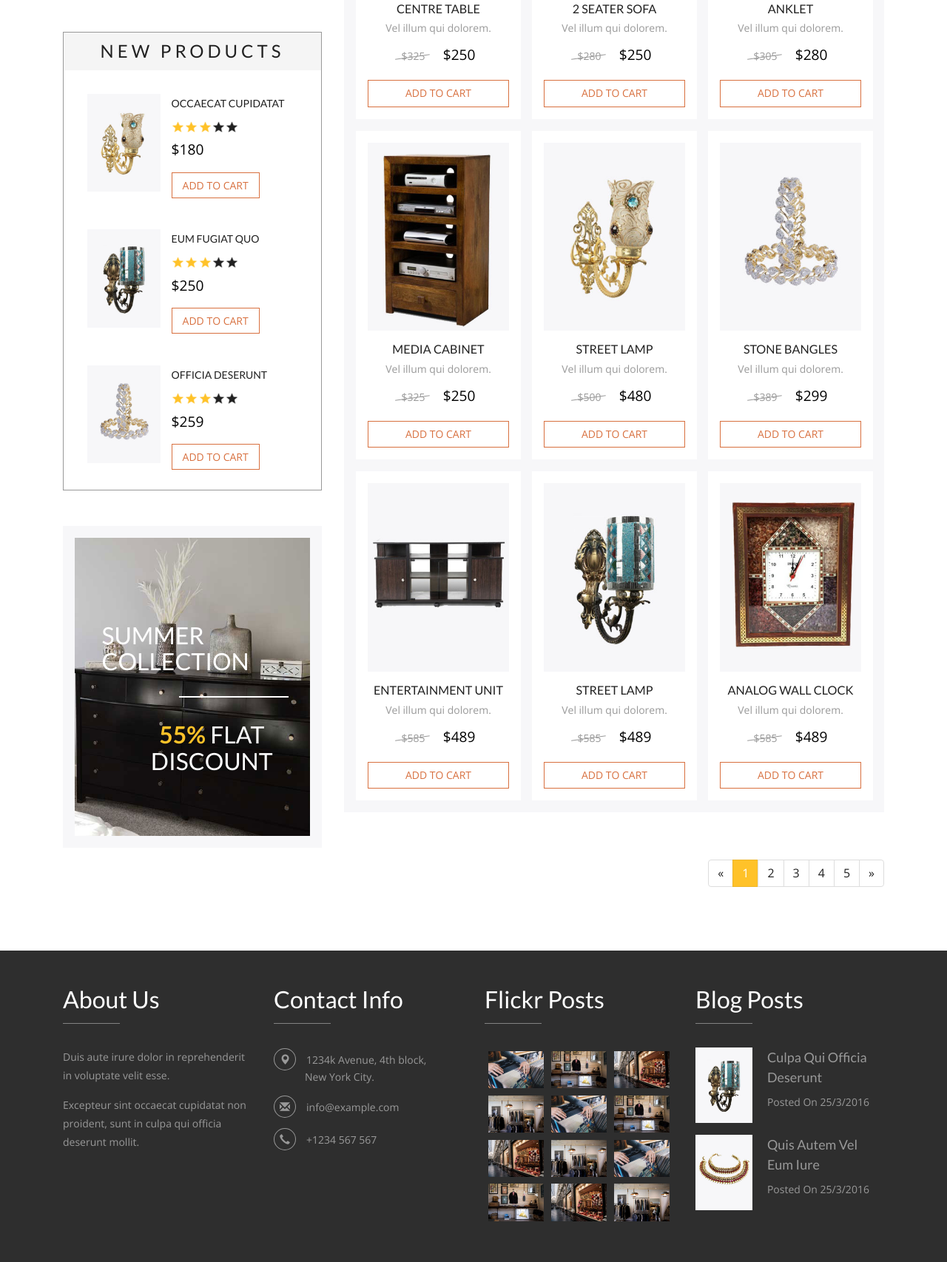
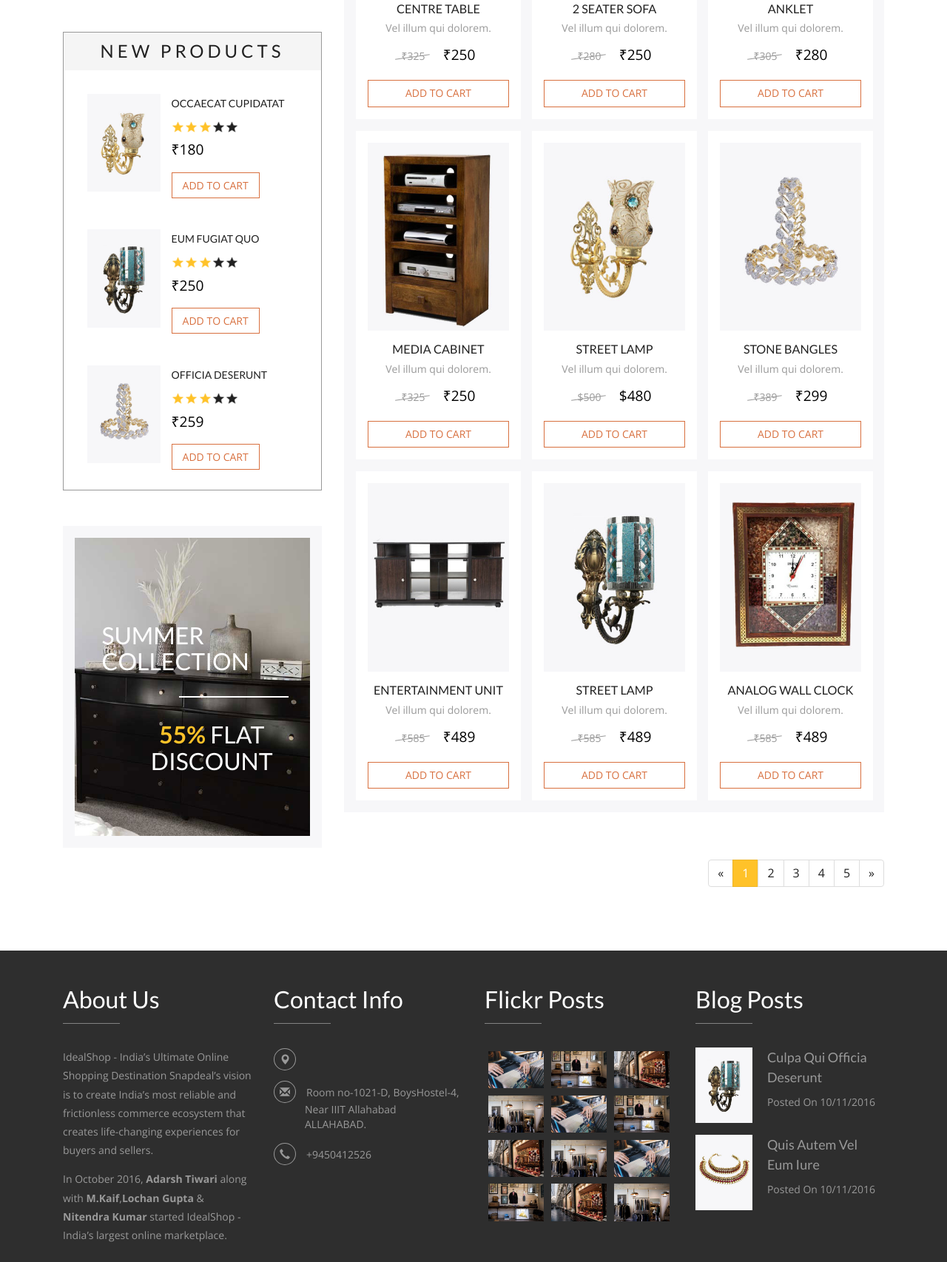
Before and after one commit to GooglerAdarsh/ecommwebkriti, a plain HTML site: page furniture.html in a window 1280 px wide. Shown: the part 1094-2800 px from the top of the page at 74% size. Drawn offline with nearby package versions, Linux system fonts and the light colour scheme.

Commit message:
Update furniture.html

```diff
--- a/furniture.html
+++ b/furniture.html
@@ -2,7 +2,7 @@
 <!DOCTYPE html>
 <html>
 <head>
-<title>Dukaan a Ecommerce Online Shopping Hub</title>
+<title>IdealShop - a Ecommerce Online Shopping Hub</title>
 <!-- for-mobile-apps -->
 <meta name="viewport" content="width=device-width, initial-scale=1">
 <meta http-equiv="Content-Type" content="text/html; charset=utf-8" />
@@ -41,25 +41,25 @@ Smartphone Compatible web template, free webdesigns for Nokia, Samsung, LG, Sony
 			<div class="header-grid">
 				<div class="header-grid-left animated wow slideInLeft" data-wow-delay=".5s">
 					<ul>
-						<li><i class="glyphicon glyphicon-envelope" aria-hidden="true"></i><a href="mailto:info@example.com">@example.com</a></li>
-						<li><i class="glyphicon glyphicon-earphone" aria-hidden="true"></i>+1234 <span>567</span> 892</li>
+						<li><i class="glyphicon glyphicon-envelope" aria-hidden="true"></i><a href="mailto:IdealShop@iiita.ac.in">IdealShop@iiita.ac.in</a></li>/li>
+						<li><i class="glyphicon glyphicon-earphone" aria-hidden="true"></i>+91-9450412526</li>
 						<li><i class="glyphicon glyphicon-log-in" aria-hidden="true"></i><a href="login.html">Login</a></li>
 						<li><i class="glyphicon glyphicon-book" aria-hidden="true"></i><a href="register.html">Register</a></li>
 					</ul>
 				</div>
 				<div class="header-grid-right animated wow slideInRight" data-wow-delay=".5s">
 					<ul class="social-icons">
-						<li><a href="#" class="facebook"></a></li>
+						<li><a href="https://www.facebook.com/GOOGLERadarsh" class="facebook"></a></li>
 						<li><a href="#" class="twitter"></a></li>
-						<li><a href="#" class="g"></a></li>
-						<li><a href="#" class="instagram"></a></li>
+						<li><a href="https://plus.google.com/u/0/+GoogleADARSHTIWARI" class="g"></a></li>
+						<li><a href="https://www.instagram.com/_adarsh_tiwari_/?hl=en" class="instagram"></a></li>
 					</ul>
 				</div>
 				<div class="clearfix"> </div>
 			</div>
 			<div class="logo-nav">
 				<div class="logo-nav-left animated wow zoomIn" data-wow-delay=".5s">
-					<h1><a href="index.html">Dukaan <span>Shop anywhere</span></a></h1>
+					<h1><a href="index.html">IdealShop <span>Shop by Heart</span></a></h1>
 				</div>
 				<div class="logo-nav-left1">
 					<nav class="navbar navbar-default">
@@ -222,10 +222,10 @@ Smartphone Compatible web template, free webdesigns for Nokia, Samsung, LG, Sony
 								min: 0,
 								max: 100000,
 								values: [ 10000, 60000 ],
-								slide: function( event, ui ) {  $( "#amount" ).val( "$" + ui.values[ 0 ] + " - $" + ui.values[ 1 ] );
+								slide: function( event, ui ) {  $( "#amount" ).val( "₹" + ui.values[ 0 ] + " - ₹" + ui.values[ 1 ] );
 								}
 					 });
-					$( "#amount" ).val( "$" + $( "#slider-range" ).slider( "values", 0 ) + " - $" + $( "#slider-range" ).slider( "values", 1 ) );
+					$( "#amount" ).val( "₹" + $( "#slider-range" ).slider( "values", 0 ) + " - ₹" + $( "#slider-range" ).slider( "values", 1 ) );
 
 
 						});//]]>
@@ -283,7 +283,7 @@ Smartphone Compatible web template, free webdesigns for Nokia, Samsung, LG, Sony
 									<div class="clearfix"> </div>
 								</div>
 								<div class="simpleCart_shelfItem new-products-grid-right-add-cart">
-									<p> <span class="item_price">$180</span><a class="item_add" href="#">add to cart </a></p>
+									<p> <span class="item_price">₹180</span><a class="item_add" href="#">add to cart </a></p>
 								</div>
 							</div>
 							<div class="clearfix"> </div>
@@ -313,7 +313,7 @@ Smartphone Compatible web template, free webdesigns for Nokia, Samsung, LG, Sony
 									<div class="clearfix"> </div>
 								</div>
 								<div class="simpleCart_shelfItem new-products-grid-right-add-cart">
-									<p> <span class="item_price">$250</span><a class="item_add" href="#">add to cart </a></p>
+									<p> <span class="item_price">₹250</span><a class="item_add" href="#">add to cart </a></p>
 								</div>
 							</div>
 							<div class="clearfix"> </div>
@@ -343,7 +343,7 @@ Smartphone Compatible web template, free webdesigns for Nokia, Samsung, LG, Sony
 									<div class="clearfix"> </div>
 								</div>
 								<div class="simpleCart_shelfItem new-products-grid-right-add-cart">
-									<p> <span class="item_price">$259</span><a class="item_add" href="#">add to cart </a></p>
+									<p> <span class="item_price">₹259</span><a class="item_add" href="#">add to cart </a></p>
 								</div>
 							</div>
 							<div class="clearfix"> </div>
@@ -421,7 +421,7 @@ Smartphone Compatible web template, free webdesigns for Nokia, Samsung, LG, Sony
 							<h4><a href="single.html">Centre Table</a></h4>
 							<p>Vel illum qui dolorem.</p>
 							<div class="simpleCart_shelfItem products-right-grid1-add-cart">
-								<p><i>$325</i> <span class="item_price">$250</span><a class="item_add" href="#">add to cart </a></p>
+								<p><i>₹325</i> <span class="item_price">₹250</span><a class="item_add" href="#">add to cart </a></p>
 							</div>
 						</div>
 						<div class="new-collections-grid1 products-right-grid1 animated wow slideInUp" data-wow-delay=".5s">
@@ -454,7 +454,7 @@ Smartphone Compatible web template, free webdesigns for Nokia, Samsung, LG, Sony
 							<h4><a href="single.html">Media Cabinet</a></h4>
 							<p>Vel illum qui dolorem.</p>
 							<div class="simpleCart_shelfItem products-right-grid1-add-cart">
-								<p><i>$325</i> <span class="item_price">$250</span><a class="item_add" href="#">add to cart </a></p>
+								<p><i>₹325</i> <span class="item_price">₹250</span><a class="item_add" href="#">add to cart </a></p>
 							</div>
 						</div>
 						<div class="new-collections-grid1 products-right-grid1 animated wow slideInUp" data-wow-delay=".5s">
@@ -487,7 +487,7 @@ Smartphone Compatible web template, free webdesigns for Nokia, Samsung, LG, Sony
 							<h4><a href="single.html">Entertainment Unit</a></h4>
 							<p>Vel illum qui dolorem.</p>
 							<div class="simpleCart_shelfItem products-right-grid1-add-cart">
-								<p><i>$585</i> <span class="item_price">$489</span><a class="item_add" href="#">add to cart </a></p>
+								<p><i>₹585</i> <span class="item_price">₹489</span><a class="item_add" href="#">add to cart </a></p>
 							</div>
 						</div>
 					</div>
@@ -522,7 +522,7 @@ Smartphone Compatible web template, free webdesigns for Nokia, Samsung, LG, Sony
 							<h4><a href="single.html">2 Seater Sofa</a></h4>
 							<p>Vel illum qui dolorem.</p>
 							<div class="simpleCart_shelfItem products-right-grid1-add-cart">
-								<p><i>$280</i> <span class="item_price">$250</span><a class="item_add" href="#">add to cart </a></p>
+								<p><i>₹280</i> <span class="item_price">₹250</span><a class="item_add" href="#">add to cart </a></p>
 							</div>
 						</div>
 						<div class="new-collections-grid1 products-right-grid1 animated wow slideInUp" data-wow-delay=".5s">
@@ -588,7 +588,7 @@ Smartphone Compatible web template, free webdesigns for Nokia, Samsung, LG, Sony
 							<h4><a href="single.html">Street Lamp</a></h4>
 							<p>Vel illum qui dolorem.</p>
 							<div class="simpleCart_shelfItem products-right-grid1-add-cart">
-								<p><i>$585</i> <span class="item_price">$489</span><a class="item_add" href="#">add to cart </a></p>
+								<p><i>₹585</i> <span class="item_price">₹489</span><a class="item_add" href="#">add to cart </a></p>
 							</div>
 						</div>
 					</div>
@@ -623,7 +623,7 @@ Smartphone Compatible web template, free webdesigns for Nokia, Samsung, LG, Sony
 							<h4><a href="single.html">Anklet</a></h4>
 							<p>Vel illum qui dolorem.</p>
 							<div class="simpleCart_shelfItem products-right-grid1-add-cart">
-								<p><i>$305</i> <span class="item_price">$280</span><a class="item_add" href="#">add to cart </a></p>
+								<p><i>₹305</i> <span class="item_price">₹280</span><a class="item_add" href="#">add to cart </a></p>
 							</div>
 						</div>
 						<div class="new-collections-grid1 products-right-grid1 animated wow slideInUp" data-wow-delay=".5s">
@@ -656,7 +656,7 @@ Smartphone Compatible web template, free webdesigns for Nokia, Samsung, LG, Sony
 							<h4><a href="single.html">Stone Bangles</a></h4>
 							<p>Vel illum qui dolorem.</p>
 							<div class="simpleCart_shelfItem products-right-grid1-add-cart">
-								<p><i>$389</i> <span class="item_price">$299</span><a class="item_add" href="#">add to cart </a></p>
+								<p><i>₹389</i> <span class="item_price">₹299</span><a class="item_add" href="#">add to cart </a></p>
 							</div>
 						</div>
 						<div class="new-collections-grid1 products-right-grid1 animated wow slideInUp" data-wow-delay=".5s">
@@ -689,7 +689,7 @@ Smartphone Compatible web template, free webdesigns for Nokia, Samsung, LG, Sony
 							<h4><a href="single.html">Analog Wall Clock</a></h4>
 							<p>Vel illum qui dolorem.</p>
 							<div class="simpleCart_shelfItem products-right-grid1-add-cart">
-								<p><i>$585</i> <span class="item_price">$489</span><a class="item_add" href="#">add to cart </a></p>
+								<p><i>₹585</i> <span class="item_price">₹489</span><a class="item_add" href="#">add to cart </a></p>
 							</div>
 						</div>
 					</div>
@@ -725,15 +725,15 @@ Smartphone Compatible web template, free webdesigns for Nokia, Samsung, LG, Sony
 			<div class="footer-grids">
 				<div class="col-md-3 footer-grid animated wow slideInLeft" data-wow-delay=".5s">
 					<h3>About Us</h3>
-					<p>Duis aute irure dolor in reprehenderit in voluptate velit esse.<span>Excepteur sint occaecat cupidatat
-						non proident, sunt in culpa qui officia deserunt mollit.</span></p>
+					<p>IdealShop - India’s Ultimate Online Shopping Destination Snapdeal’s vision is to create India’s most reliable and frictionless commerce ecosystem that creates life-changing experiences for buyers and sellers.<span> In October 2016, <b>Adarsh Tiwari</b> along with <b>M.Kaif</b>,<b>Lochan Gupta </b> & <b>Nitendra Kumar </b> started IdealShop - India’s largest online marketplace.
+						</span></p>
 				</div>
 				<div class="col-md-3 footer-grid animated wow slideInLeft" data-wow-delay=".6s">
 					<h3>Contact Info</h3>
 					<ul>
-						<li><i class="glyphicon glyphicon-map-marker" aria-hidden="true"></i>1234k Avenue, 4th block, <span>New York City.</span></li>
-						<li><i class="glyphicon glyphicon-envelope" aria-hidden="true"></i><a href="mailto:info@example.com">info@example.com</a></li>
-						<li><i class="glyphicon glyphicon-earphone" aria-hidden="true"></i>+1234 567 567</li>
+						<li><i class="glyphicon glyphicon-map-marker" aria-hidden="true"></i></li>
+						<li><i class="glyphicon glyphicon-envelope" aria-hidden="true"></i>Room no-1021-D, BoysHostel-4,<span>Near IIIT Allahabad</span><span>ALLAHABAD.</span></li>
+						<li><i class="glyphicon glyphicon-earphone" aria-hidden="true"></i>+9450412526</li>
 					</ul>
 				</div>
 				<div class="col-md-3 footer-grid animated wow slideInLeft" data-wow-delay=".7s">
@@ -784,7 +784,7 @@ Smartphone Compatible web template, free webdesigns for Nokia, Samsung, LG, Sony
 						</div>
 						<div class="footer-grid-sub-grid-right">
 							<h4><a href="single.html">culpa qui officia deserunt</a></h4>
-							<p>Posted On 25/3/2016</p>
+							<p>Posted On 10/11/2016</p>
 						</div>
 						<div class="clearfix"> </div>
 					</div>
@@ -794,7 +794,7 @@ Smartphone Compatible web template, free webdesigns for Nokia, Samsung, LG, Sony
 						</div>
 						<div class="footer-grid-sub-grid-right">
 							<h4><a href="single.html">Quis autem vel eum iure</a></h4>
-							<p>Posted On 25/3/2016</p>
+							<p>Posted On 10/11/2016</p>
 						</div>
 						<div class="clearfix"> </div>
 					</div>
@@ -802,10 +802,10 @@ Smartphone Compatible web template, free webdesigns for Nokia, Samsung, LG, Sony
 				<div class="clearfix"> </div>
 			</div>
 			<div class="footer-logo animated wow slideInUp" data-wow-delay=".5s">
-				<h2><a href="index.html">Dukaan <span>shop anywhere</span></a></h2>
+				<h2><a href="index.html">IdealShop <span>shop by Heart</span></a></h2>
 			</div>
 			<div class="copy-right animated wow slideInUp" data-wow-delay=".5s">
-				<p>&copy 2016 Dukaan. All rights reserved.</p>
+				<p>&copy 2016 IdealShop. All rights reserved.</p>
 			</div>
 		</div>
 	</div>
```
